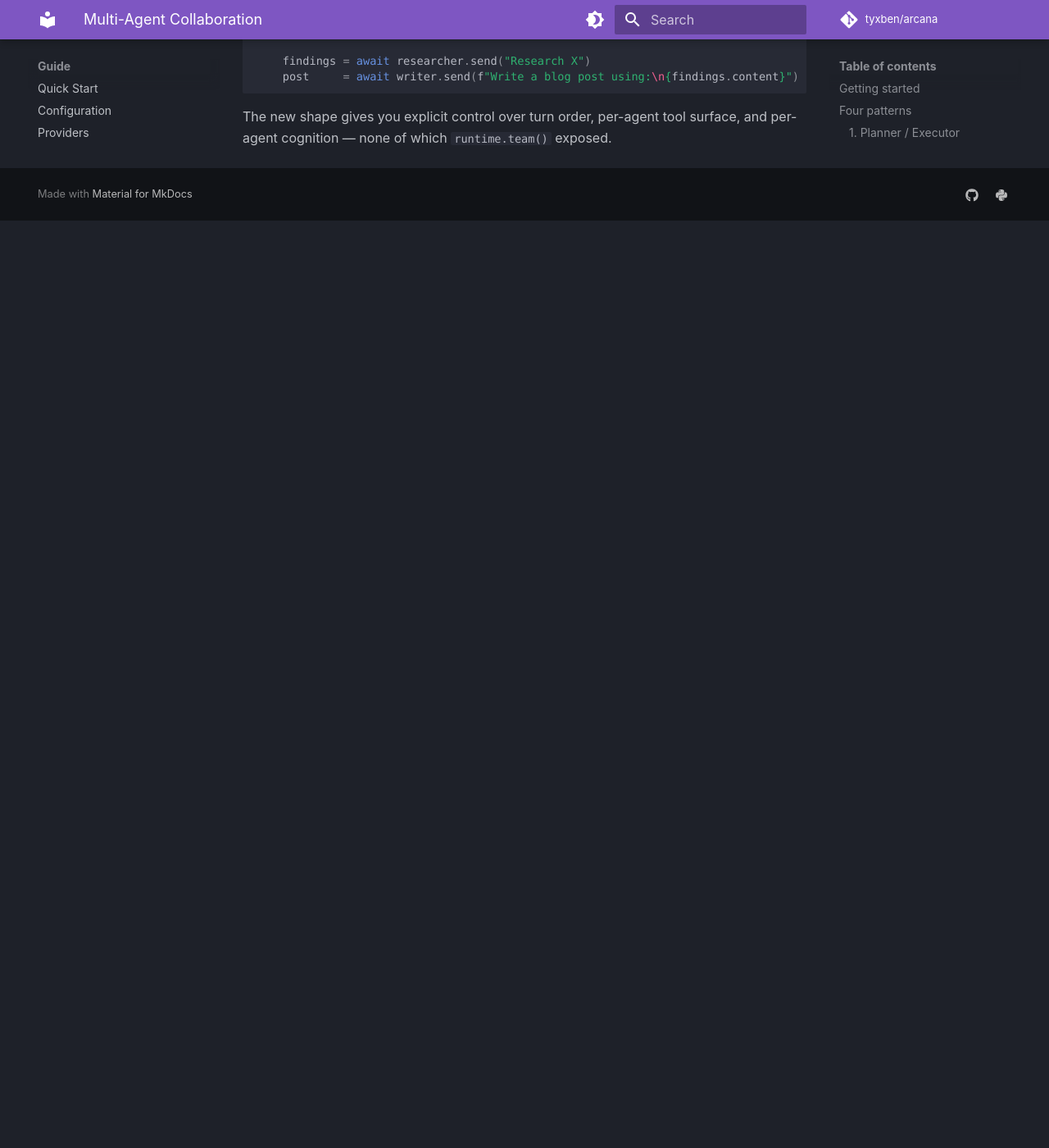
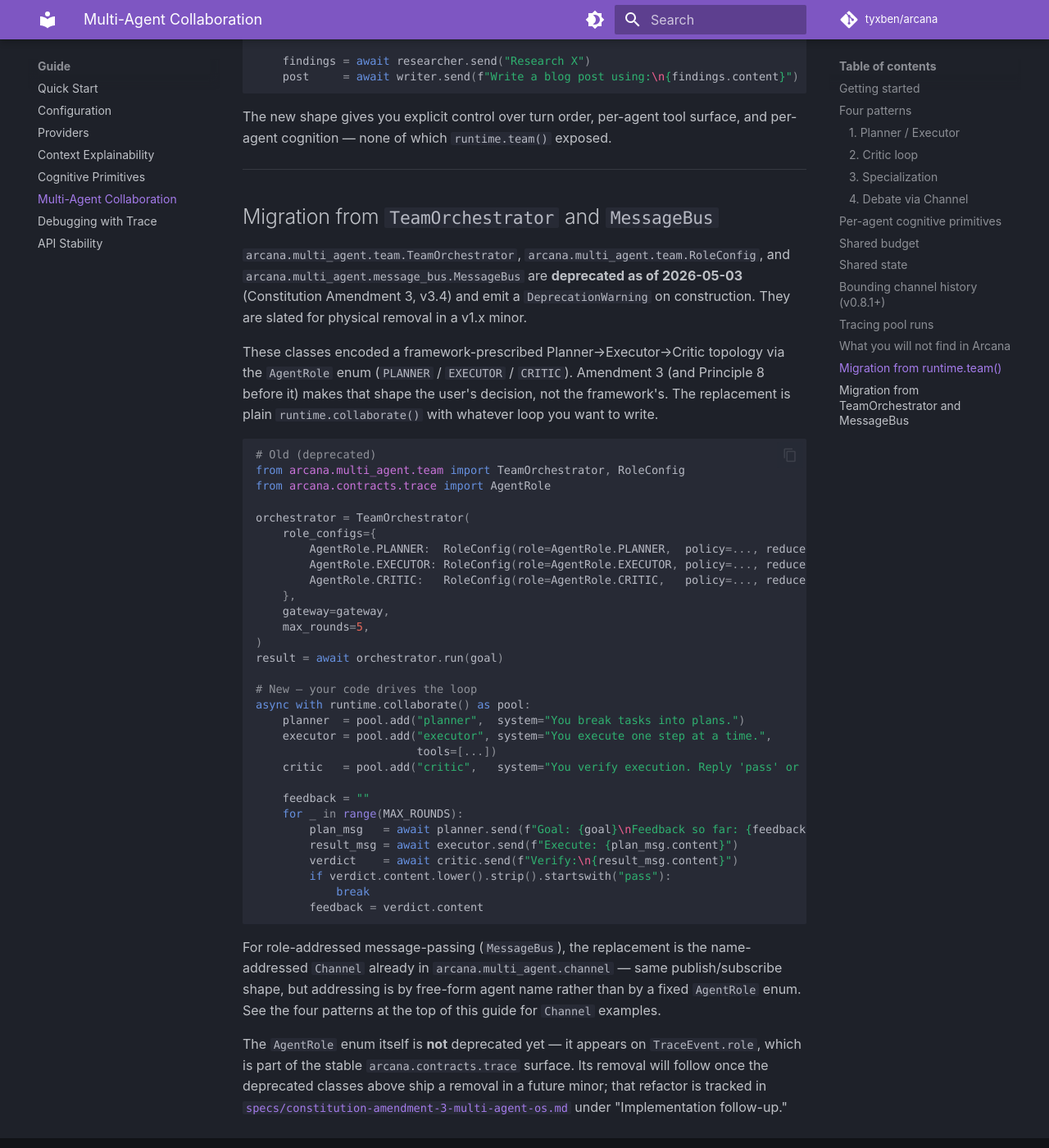
Before and after one commit to tyxben/arcana, an MkDocs documentation site: the page built from docs/guide/multi-agent.md, in a window 1280 px wide and 1400 px high, scrolled down 6716 px. Shown: the whole window at 82% size. Built offline with MkDocs 1.6.1 and Material for MkDocs 9.7.7, drawn with Linux system fonts in a browser that asks for light colours; comment, search, counter and statistics services are not loaded; before the commit the page ends 6985 px from its top, so only the background shows below that.

Commit message:
deprecate(multi_agent): TeamOrchestrator + MessageBus + RoleConfig (Amendment 3 follow-up, step 1)
Constitution Amendment 3 (v3.4, 2026-05-03) names the AgentRole-keyed
Planner→Executor→Critic shape as a Principle 8 violation under the
multi-agent OS framing. Three classes encode that shape:

- arcana.multi_agent.team.TeamOrchestrator — the orchestrator itself
- arcana.multi_agent.team.RoleConfig       — its per-role config struct
- arcana.multi_agent.message_bus.MessageBus — its role-addressed transport

All three now emit DeprecationWarning on construction, with migration
text pointing at runtime.collaborate() (for orchestration) and
arcana.multi_agent.channel.Channel (for name-addressed pub/sub).
Module and class docstrings explain the constitutional rationale.

Migration recipe added to docs/guide/multi-agent.md as a sibling
section to the existing runtime.team() migration. CHANGELOG
[Unreleased] notes the deprecation. tests/test_multi_agent.py adds a
module-level pytest.mark.filterwarnings to keep the suite quiet during
the deprecation window — those tests preserve current behaviour and
will be removed alongside the classes they cover.

arcana.multi_agent.* is in the *internal — not stable* tier per
specs/v1.0.0-stability.md §2, so adding warnings here breaks no
semver promise, and the eventual physical removal in a v1.x minor
likewise does not require a major bump. The DeprecationWarning window
follows Constitution Chapter VI's deprecation policy as courtesy, not
obligation.

The AgentRole enum itself stays. It is reachable through
TraceEvent.role (a stable name's field type), so its removal needs a
separate refactor with a backward-compat shim. That is step 2,
tracked in the amendment spec under "Implementation follow-up."

1504 tests pass. ruff + mypy clean. DeprecationWarning fires on
instantiation as expected.

````diff
--- a/docs/guide/multi-agent.md
+++ b/docs/guide/multi-agent.md
@@ -320,3 +320,64 @@
 
 The new shape gives you explicit control over turn order, per-agent tool
 surface, and per-agent cognition — none of which `runtime.team()` exposed.
+
+---
+
+## Migration from `TeamOrchestrator` and `MessageBus`
+
+`arcana.multi_agent.team.TeamOrchestrator`, `arcana.multi_agent.team.RoleConfig`,
+and `arcana.multi_agent.message_bus.MessageBus` are **deprecated as of
+2026-05-03** (Constitution Amendment 3, v3.4) and emit a `DeprecationWarning`
+on construction. They are slated for physical removal in a v1.x minor.
+
+These classes encoded a framework-prescribed Planner→Executor→Critic
+topology via the `AgentRole` enum (`PLANNER` / `EXECUTOR` / `CRITIC`).
+Amendment 3 (and Principle 8 before it) makes that shape the user's
+decision, not the framework's. The replacement is plain `runtime.collaborate()`
+with whatever loop you want to write.
+
+```python
+# Old (deprecated)
+from arcana.multi_agent.team import TeamOrchestrator, RoleConfig
+from arcana.contracts.trace import AgentRole
+
+orchestrator = TeamOrchestrator(
+    role_configs={
+        AgentRole.PLANNER:  RoleConfig(role=AgentRole.PLANNER,  policy=..., reducer=...),
+        AgentRole.EXECUTOR: RoleConfig(role=AgentRole.EXECUTOR, policy=..., reducer=...),
+        AgentRole.CRITIC:   RoleConfig(role=AgentRole.CRITIC,   policy=..., reducer=...),
+    },
+    gateway=gateway,
+    max_rounds=5,
+)
+result = await orchestrator.run(goal)
+
+# New — your code drives the loop
+async with runtime.collaborate() as pool:
+    planner  = pool.add("planner",  system="You break tasks into plans.")
+    executor = pool.add("executor", system="You execute one step at a time.",
+                        tools=[...])
+    critic   = pool.add("critic",   system="You verify execution. Reply 'pass' or feedback.")
+
+    feedback = ""
+    for _ in range(MAX_ROUNDS):
+        plan_msg   = await planner.send(f"Goal: {goal}\nFeedback so far: {feedback}")
+        result_msg = await executor.send(f"Execute: {plan_msg.content}")
+        verdict    = await critic.send(f"Verify:\n{result_msg.content}")
+        if verdict.content.lower().strip().startswith("pass"):
+            break
+        feedback = verdict.content
+```
+
+For role-addressed message-passing (`MessageBus`), the replacement is the
+name-addressed `Channel` already in `arcana.multi_agent.channel` — same
+publish/subscribe shape, but addressing is by free-form agent name rather
+than by a fixed `AgentRole` enum. See the four patterns at the top of this
+guide for `Channel` examples.
+
+The `AgentRole` enum itself is **not** deprecated yet — it appears on
+`TraceEvent.role`, which is part of the stable `arcana.contracts.trace`
+surface. Its removal will follow once the deprecated classes above ship a
+removal in a future minor; that refactor is tracked in
+[`specs/constitution-amendment-3-multi-agent-os.md`](../../specs/constitution-amendment-3-multi-agent-os.md)
+under "Implementation follow-up."
````
Also changed, not shown: CHANGELOG.md (+9 -1 lines), specs/constitution-amendment-3-multi-agent-os.md (+3 -0 lines), 3 other files.
